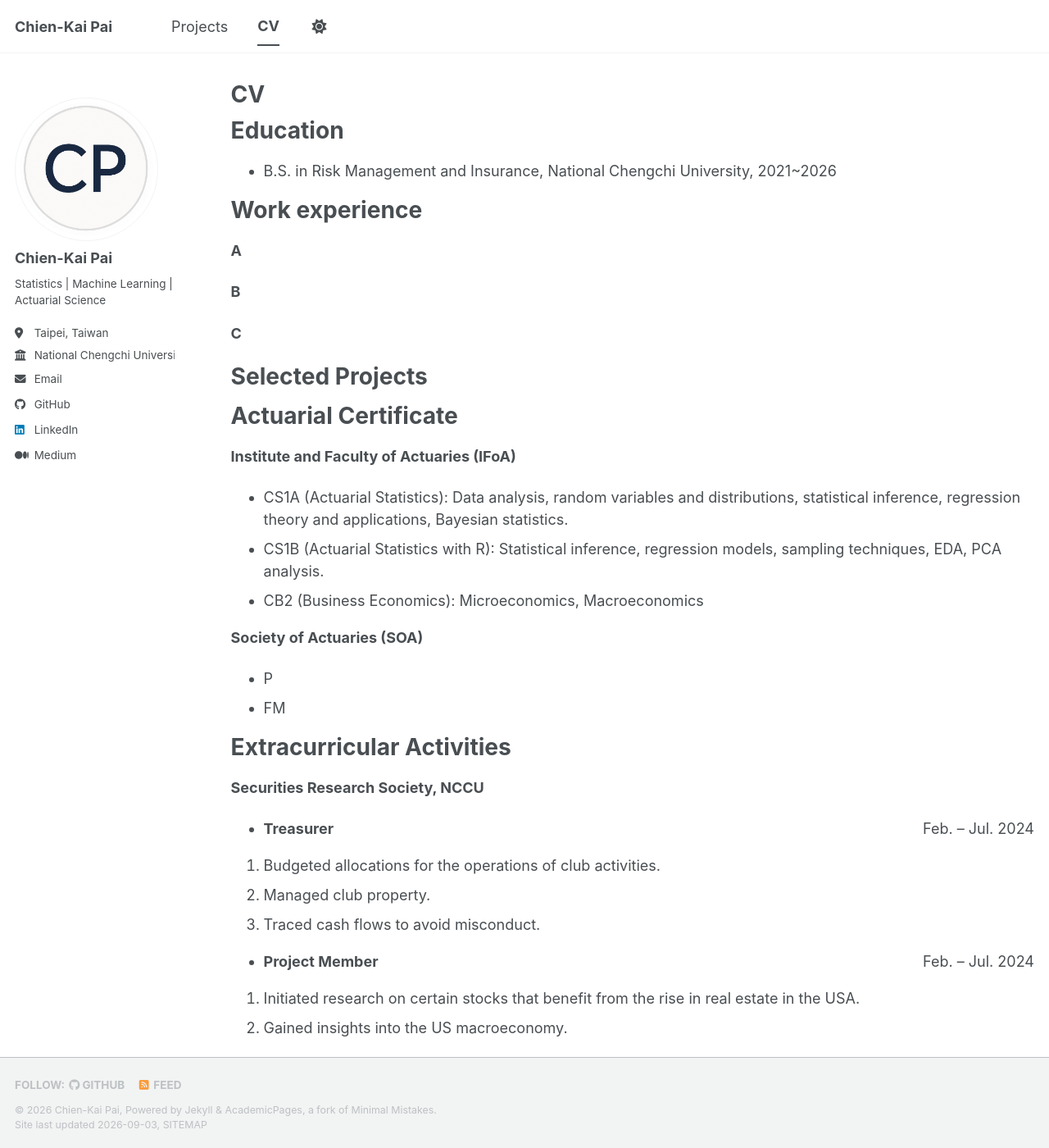
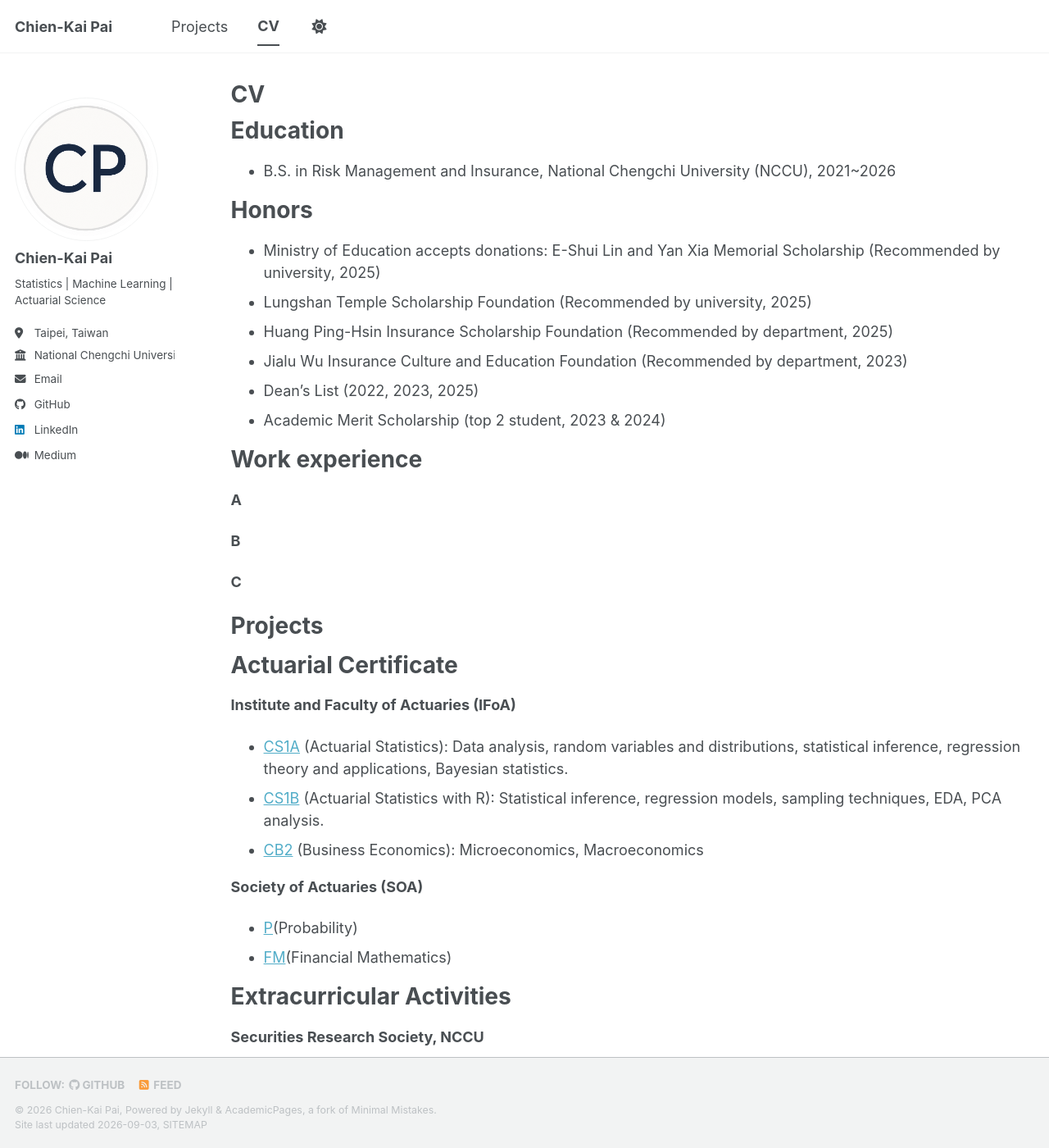
Before and after one commit to Allen9102/Allen9102.github.io, a Jekyll site: the page built from _pages/cv.md, in a window 1280 px wide and 1400 px high. Shown: the whole window at 82% size. Built offline with Jekyll 4.4.1, drawn with Linux system fonts in a browser that asks for light colours; a style sheet for code colours, icons or effects is not loaded; some of the changed text lies outside the part shown.

Commit message:
Update CV with honors and project details
Added honors section and updated project links. Adjusted formatting for clarity and consistency.

```diff
--- a/_pages/cv.md
+++ b/_pages/cv.md
@@ -11,7 +11,17 @@ redirect_from:
 
 Education
 ======
-* B.S. in Risk Management and Insurance, National Chengchi University, 2021~2026
+* B.S. in Risk Management and Insurance, National Chengchi University (NCCU), 2021~2026
+
+
+Honors
+======
+* Ministry of Education accepts donations: E-Shui Lin and Yan Xia Memorial Scholarship (Recommended by university, 2025)
+* Lungshan Temple Scholarship Foundation (Recommended by university, 2025)
+* Huang Ping-Hsin Insurance Scholarship Foundation (Recommended by department, 2025)
+* Jialu Wu Insurance Culture and Education Foundation (Recommended by department, 2023)
+* Dean's List (2022, 2023, 2025)
+* Academic Merit Scholarship (top 2 student, 2023 & 2024)
 
 
 Work experience
@@ -26,7 +36,7 @@ Work experience
 
 
 
-Selected Projects
+Projects
 ======
 
 
@@ -34,40 +44,41 @@ Selected Projects
 Actuarial Certificate
 ======
 **Institute and Faculty of Actuaries (IFoA)**
-- CS1A (Actuarial Statistics): Data analysis, random variables and distributions, statistical inference, regression theory and applications, Bayesian statistics.
-- CS1B (Actuarial Statistics with R): Statistical inference, regression models, sampling techniques, EDA, PCA analysis.
-- CB2 (Business Economics): Microeconomics, Macroeconomics
+- [CS1A](https://reurl.cc/yWRWVM) (Actuarial Statistics): Data analysis, random variables and distributions, statistical inference, regression theory and applications, Bayesian statistics.
+- [CS1B](https://reurl.cc/yWRWVM) (Actuarial Statistics with R): Statistical inference, regression models, sampling techniques, EDA, PCA analysis.
+- [CB2](https://reurl.cc/6XKXzb) (Business Economics): Microeconomics, Macroeconomics
 
 **Society of Actuaries (SOA)**
-- P
-- FM
+- [P](https://reurl.cc/RRYR3x)(Probability)
+- [FM](https://reurl.cc/nxmxg6)(Financial Mathematics)
 
 
 Extracurricular Activities
 ======
 **Securities Research Society, NCCU**
 
-- **Treasurer** <span style="float: right;">Feb. – Jul. 2024</span>
+- **Treasurer** <span style="float: right;">Feb. 2024 – Jul. 2024</span>
 
 1. Budgeted allocations for the operations of club activities.
 2. Managed club property.
 3. Traced cash flows to avoid misconduct.
 
-- **Project Member** <span style="float: right;">Feb. – Jul. 2024</span>
+- **Project Member** <span style="float: right;">Feb. 2024 – Jul. 2024</span>
 
 1. Initiated research on certain stocks that benefit from the rise in real estate in the USA.
 2. Gained insights into the US macroeconomy.
 
-**Guitar Club, NCCU** <span style="float: right;">2024</span>
+**Guitar Club, NCCU** <span style="float: right;">Sept. 2023 - Jan. 2024</span>
 
+**Badminton Linesman** at NCCU
 
 Volunteering
 ======
-**Bilingual Digital Tutor** <span style="float: right;"> Aug. – Dec. 2023</span>
+**Bilingual Digital Tutor** <span style="float: right;"> Aug. 2023 – Dec. 2023</span>
 
 **Digital Tutor** <span style="float: right;"> Oct. 2021 – Jan. 2022</span>
 
-This "Digital Tutor Program," hosted by the Ministry of Education, aimed to provide young learners who lacked educational resources with mental companionship and academic support.
+This "Digital Tutor Program," hosted by the Ministry of Education, aimed to provide young learners who lacked educational resources with mental companionship and academic support. I taught elementary school students Math and English in two different semesters.
 
 
 Language
```
